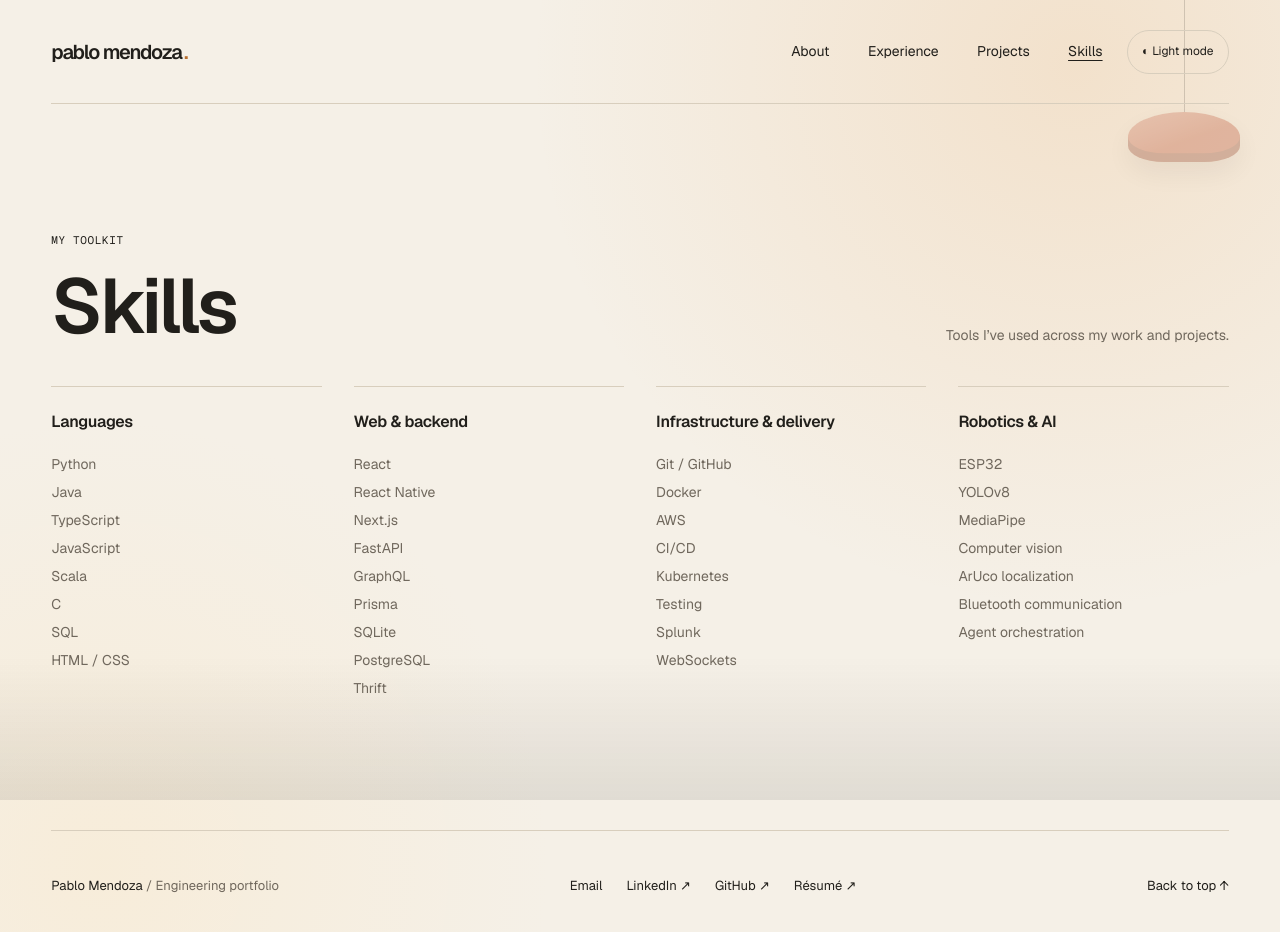
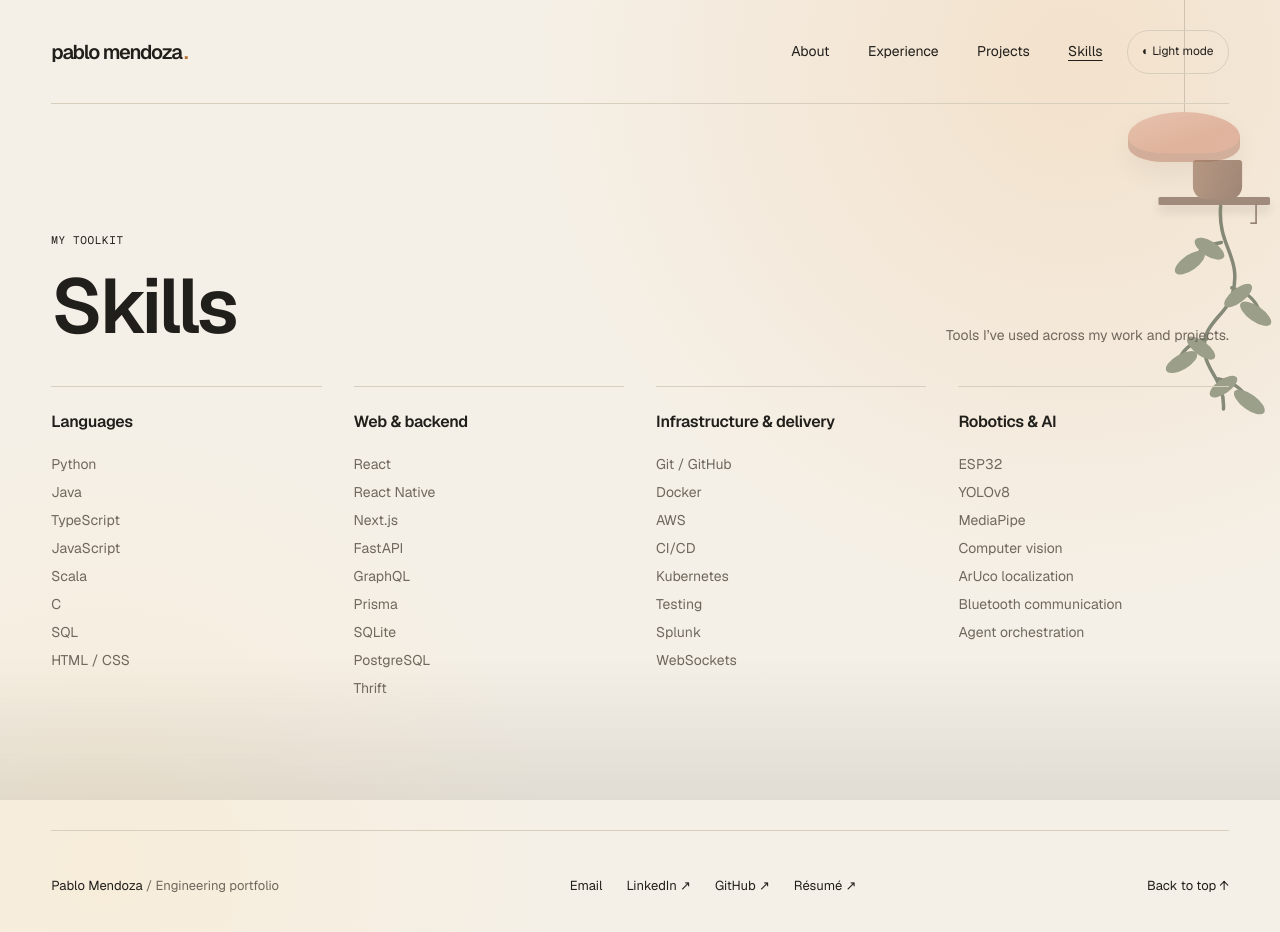
Before and after one commit to PabloMCodes/portfolio, a Next.js app: page /skills in a window 1280 px wide. Shown: the top 932 px of the page. Built offline with nearby package versions, Linux system fonts and the light colour scheme.

Commit message:
Integrate greenery into wall shelf

```diff
--- a/src/app/globals.css
+++ b/src/app/globals.css
@@ -111,8 +111,8 @@
   display: none;
 }
 
-:root:not([data-theme="dark"]) .room-plant {
-  opacity: 0.22;
+:root:not([data-theme="dark"]) .plant-shelf {
+  opacity: 0.62;
   filter: saturate(0.72);
 }
 
@@ -121,8 +121,8 @@
   opacity: 0.78;
 }
 
-:root[data-theme="dark"] .room-plant {
-  opacity: 0.58;
+:root[data-theme="dark"] .plant-shelf {
+  opacity: 0.9;
   filter:
     drop-shadow(-1px 0 rgb(239 168 90 / 18%))
     drop-shadow(0.6rem 0.8rem 0.8rem rgb(2 8 15 / 28%));
@@ -133,20 +133,17 @@
 }
 
 /* Inner pages borrow the mood without recreating the entire room. */
-.room-ambience:not([data-room-page="about"]) .table-lamp,
-.room-ambience:not([data-room-page="about"]) .room-plant-right {
+.room-ambience:not([data-room-page="about"]) .table-lamp {
   display: none;
 }
 
-.room-ambience[data-room-page="experience"] .room-plant-left {
-  opacity: 0.22;
+.room-ambience:not([data-room-page="about"]) .plant-shelf {
+  top: 10rem;
+  transform: scale(0.82);
+  transform-origin: top right;
 }
 
 .room-ambience[data-room-page="projects"] .pendant-light {
-  display: none;
-}
-
-.room-ambience[data-room-page="skills"] .room-plant-left {
   display: none;
 }
 
@@ -216,24 +213,14 @@
   transform: translateX(-50%);
 }
 
-.room-plant {
+.plant-shelf {
   position: absolute;
+  z-index: 2;
+  top: clamp(11rem, 22vh, 15rem);
+  right: max(0.65rem, calc((100vw - 90rem) / 2 + 0.65rem));
+  width: 8.5rem;
+  height: 22rem;
   color: var(--plant);
-  filter: drop-shadow(0.5rem 0.75rem 0.7rem rgb(18 22 15 / 16%));
-}
-
-.room-plant-left {
-  bottom: -4rem;
-  left: -5rem;
-  width: clamp(9rem, 15vw, 13rem);
-  transform: rotate(3deg);
-}
-
-.room-plant-right {
-  right: -4rem;
-  bottom: -4rem;
-  width: clamp(7rem, 11vw, 10rem);
-  transform: rotate(-4deg);
 }
 
 .plant-stem {
@@ -244,8 +231,47 @@
 }
 
 .plant-leaves { fill: currentColor; }
-.plant-pot { fill: #82513a; }
-.plant-pot-rim { fill: #9c6749; }
+
+.shelf-board {
+  position: absolute;
+  top: 2.8rem;
+  right: 0;
+  width: 8.5rem;
+  height: 0.65rem;
+  border-radius: 2px;
+  background: #76513c;
+  box-shadow: 0 0.5rem 0.8rem rgb(19 13 9 / 18%);
+}
+
+.shelf-bracket {
+  position: absolute;
+  top: 3.35rem;
+  right: 1rem;
+  width: 0.5rem;
+  height: 1.5rem;
+  border-right: 2px solid #5d4031;
+  border-bottom: 2px solid #5d4031;
+}
+
+.shelf-pot {
+  position: absolute;
+  z-index: 2;
+  top: 0;
+  right: 2.1rem;
+  width: 3.8rem;
+  height: 3rem;
+  border-radius: 0.25rem 0.25rem 1rem 1rem;
+  background: linear-gradient(120deg, #a36c4c, #744631);
+}
+
+.shelf-vine {
+  position: absolute;
+  top: 1.7rem;
+  right: -0.2rem;
+  width: 8rem;
+  height: 19rem;
+  overflow: visible;
+}
 
 .table-lamp {
   position: absolute;
@@ -302,13 +328,13 @@
 
 @media (max-width: 900px) {
   .pendant-light { right: 1rem; transform: scale(0.78); transform-origin: top right; }
-  .room-plant-right, .table-lamp { display: none; }
-  .room-plant-left { opacity: 0.72; }
+  .table-lamp { display: none; }
+  .plant-shelf { top: 9rem; right: 0.35rem; transform: scale(0.68); transform-origin: top right; }
 }
 
 @media (max-width: 600px) {
   .pendant-light { opacity: 0.62; transform: scale(0.58); transform-origin: top right; }
-  .room-plant-left { left: -5rem; opacity: 0.5; }
+  .plant-shelf { display: none; }
 }
 
 .celestial-transition {
--- a/src/components/room-ambience.tsx
+++ b/src/components/room-ambience.tsx
@@ -8,21 +8,24 @@ export function RoomAmbience({ page }: { page: string }) {
         <span className="pendant-bulb" />
       </div>
 
-      <svg className="room-plant room-plant-left" viewBox="0 0 240 420">
-        <path className="plant-stem" d="M121 390C119 300 118 218 91 142M119 323c32-53 48-113 48-181M116 279c-37-47-50-94-49-151M126 235c25-41 39-81 39-121" />
-        <g className="plant-leaves">
-          <ellipse cx="77" cy="130" rx="33" ry="15" transform="rotate(35 77 130)" />
-          <ellipse cx="55" cy="173" rx="34" ry="15" transform="rotate(14 55 173)" />
-          <ellipse cx="91" cy="210" rx="36" ry="16" transform="rotate(48 91 210)" />
-          <ellipse cx="157" cy="130" rx="34" ry="15" transform="rotate(-42 157 130)" />
-          <ellipse cx="173" cy="177" rx="37" ry="16" transform="rotate(-22 173 177)" />
-          <ellipse cx="149" cy="224" rx="35" ry="15" transform="rotate(-47 149 224)" />
-          <ellipse cx="88" cy="271" rx="34" ry="15" transform="rotate(29 88 271)" />
-          <ellipse cx="153" cy="290" rx="34" ry="15" transform="rotate(-27 153 290)" />
-        </g>
-        <path className="plant-pot" d="M70 337h101l-14 65H84Z" />
-        <path className="plant-pot-rim" d="M64 331h113v17H64Z" />
-      </svg>
+      <div className="plant-shelf">
+        <span className="shelf-board" />
+        <span className="shelf-bracket" />
+        <span className="shelf-pot" />
+        <svg className="shelf-vine" viewBox="0 0 150 310">
+          <path className="plant-stem" d="M76 11c-5 58 31 72 17 125-9 35-49 43-39 89 5 25 28 38 26 76M77 63c-25 4-38 17-49 36M92 128c27 7 38 22 42 43M56 201c-24 4-37 18-43 38M73 258c25 5 38 19 48 38" />
+          <g className="plant-leaves">
+            <ellipse cx="32" cy="92" rx="25" ry="11" transform="rotate(-35 32 92)" />
+            <ellipse cx="60" cy="72" rx="24" ry="11" transform="rotate(32 60 72)" />
+            <ellipse cx="126" cy="165" rx="26" ry="11" transform="rotate(35 126 165)" />
+            <ellipse cx="101" cy="139" rx="24" ry="10" transform="rotate(-38 101 139)" />
+            <ellipse cx="20" cy="234" rx="25" ry="11" transform="rotate(-30 20 234)" />
+            <ellipse cx="48" cy="214" rx="24" ry="10" transform="rotate(37 48 214)" />
+            <ellipse cx="117" cy="291" rx="26" ry="11" transform="rotate(36 117 291)" />
+            <ellipse cx="80" cy="269" rx="23" ry="10" transform="rotate(-35 80 269)" />
+          </g>
+        </svg>
+      </div>
 
       <div className="table-lamp">
         <span className="table-lamp-glow" />
@@ -31,18 +34,6 @@ export function RoomAmbience({ page }: { page: string }) {
         <span className="table-lamp-base" />
       </div>
 
-      <svg className="room-plant room-plant-right" viewBox="0 0 180 300">
-        <path className="plant-stem" d="M92 275c0-73-5-137 15-204M91 230c-29-35-43-76-43-119M94 185c30-32 39-66 40-101" />
-        <g className="plant-leaves">
-          <ellipse cx="42" cy="103" rx="27" ry="12" transform="rotate(36 42 103)" />
-          <ellipse cx="61" cy="151" rx="30" ry="13" transform="rotate(38 61 151)" />
-          <ellipse cx="124" cy="78" rx="29" ry="13" transform="rotate(-38 124 78)" />
-          <ellipse cx="130" cy="127" rx="30" ry="13" transform="rotate(-27 130 127)" />
-          <ellipse cx="119" cy="177" rx="28" ry="12" transform="rotate(-42 119 177)" />
-        </g>
-        <path className="plant-pot" d="M53 237h78l-11 51H64Z" />
-        <path className="plant-pot-rim" d="M48 232h88v14H48Z" />
-      </svg>
     </div>
   );
 }
```
